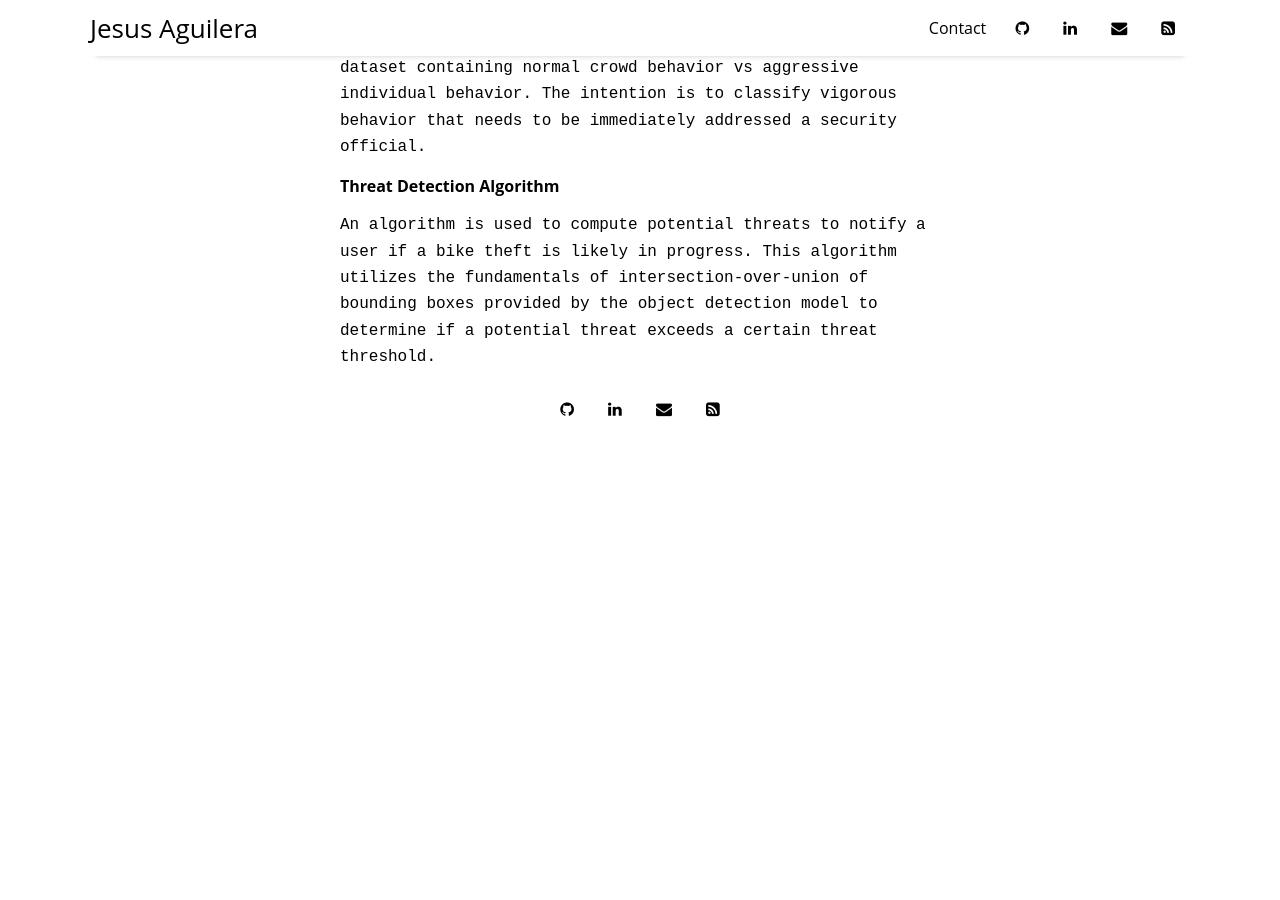
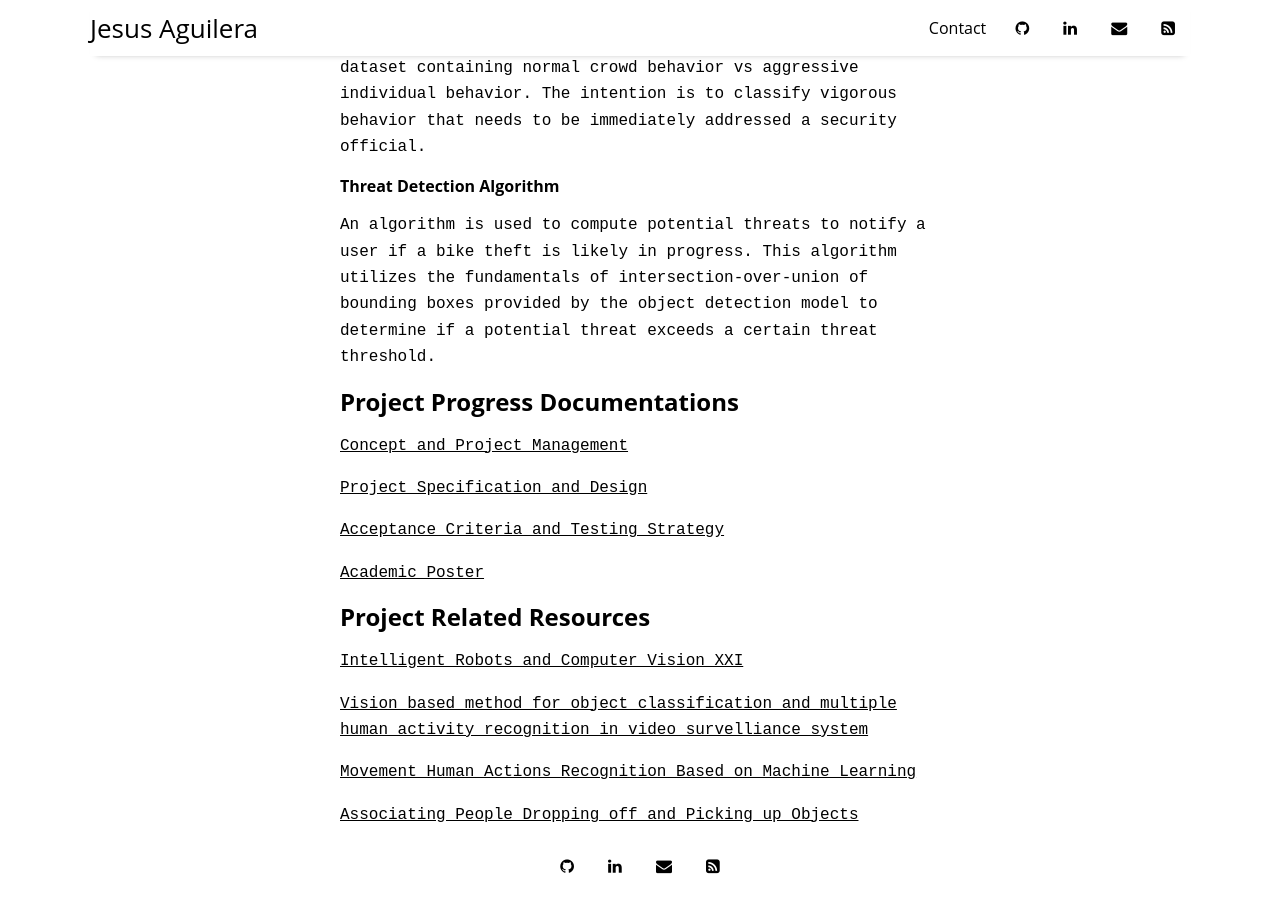
Before and after one commit to jeaguil/jeaguil.github.io, a Jekyll site: the page built from _posts/2021-08-01-patrolbot.md, in a window 1280 px wide and 900 px high, scrolled down 2057 px. Built offline with Jekyll 4.4.1, drawn with Linux system fonts in a browser that asks for light colours; nearby versions of some CDN libraries; before the commit the page ends 2500 px from its top, so only the background shows below that.

Commit message:
Add resource links

```diff
--- a/_posts/2021-08-01-patrolbot.md
+++ b/_posts/2021-08-01-patrolbot.md
@@ -9,7 +9,7 @@ intro: PatrolBot is a robot which utilizes machine learning to help detect bike
 ---
 ### By: Jesus Aguilera, Brandon Banuelos, Connor Callister, Max Orloff, Michael Stepzinski
 
-The [PatrolBot](https://github.com/jeaguil/patrolbot){:target="_blank"} project is about creating a surveillance robot that will provide an essential
+The [<span style="color:blue">PatrolBot</span>](https://github.com/jeaguil/patrolbot){:target="_blank"} project is about creating a surveillance robot that will provide an essential
 tool for campus police at the university of Nevada, Reno. The goal is for the robot to scout bike racks around campus to look for any elements of
 bike theft. Governed by object detection models, threat computation algorithms and a back-end web server,
 the robot will help alleviate some pressure on campus police.
@@ -55,3 +55,23 @@ normal crowd behavior vs aggressive individual behavior. The intention is to cla
 #### Threat Detection Algorithm
 
 An algorithm is used to compute potential threats to notify a user if a bike theft is likely in progress. This algorithm utilizes the fundamentals of intersection-over-union of bounding boxes provided by the object detection model to determine if a potential threat exceeds a certain threat threshold.
+
+## Project Progress Documentations
+
+[Concept and Project Management](assets/documentation/Concept_and_Project_Management.pdf){:target="_blank"}
+
+[Project Specification and Design](assets/documentation/Project_Specification_and_Design.pdf){:target="_blank"}
+
+[Acceptance Criteria and Testing Strategy](assets/documentation/Acceptance_Criteria_and_Testing_Strategy.pdf){:target="_blank"}
+
+[Academic Poster](assets/documentation/Poster.pdf){:target="_blank"}
+
+## Project Related Resources
+
+[Intelligent Robots and Computer Vision XXI](https://unr.primo.exlibrisgroup.com/discovery/fulldisplay?context=L&vid=01UNR_INST:DEFAULT&search_scope=MyInst_and_CI&tab=Everything&docid=alma991005119899706781){:target="_blank"}
+
+[Vision based method for object classification and multiple human activity recognition in video survelliance system](https://dl.acm.org/doi/10.1145/2381716.2381727){:target="_blank"}
+
+[Movement Human Actions Recognition Based on Machine Learning](https://online-journals.org/index.php/i-joe/article/view/8513){:target="_blank"}
+
+[Associating People Dropping off and Picking up Objects](http://www.bmva.org/bmvc/2007/papers/paper-164.html){:target="_blank"}
```
Also changed, not shown: _posts/2021-06-25-SolarPowerGenerationForecast.md (+2 -0 lines), 5 other files.
